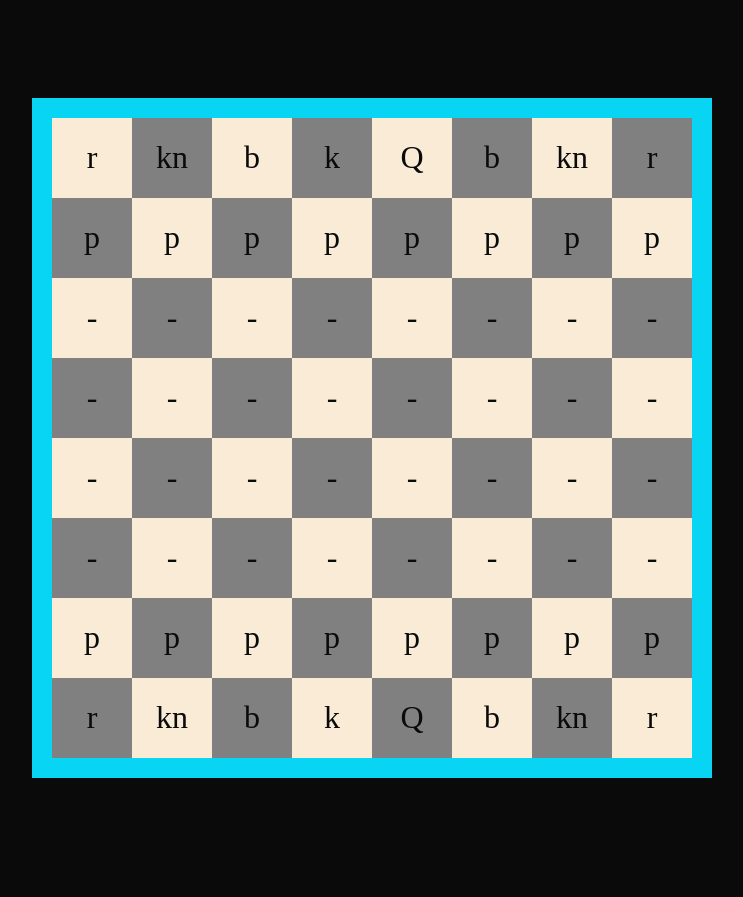
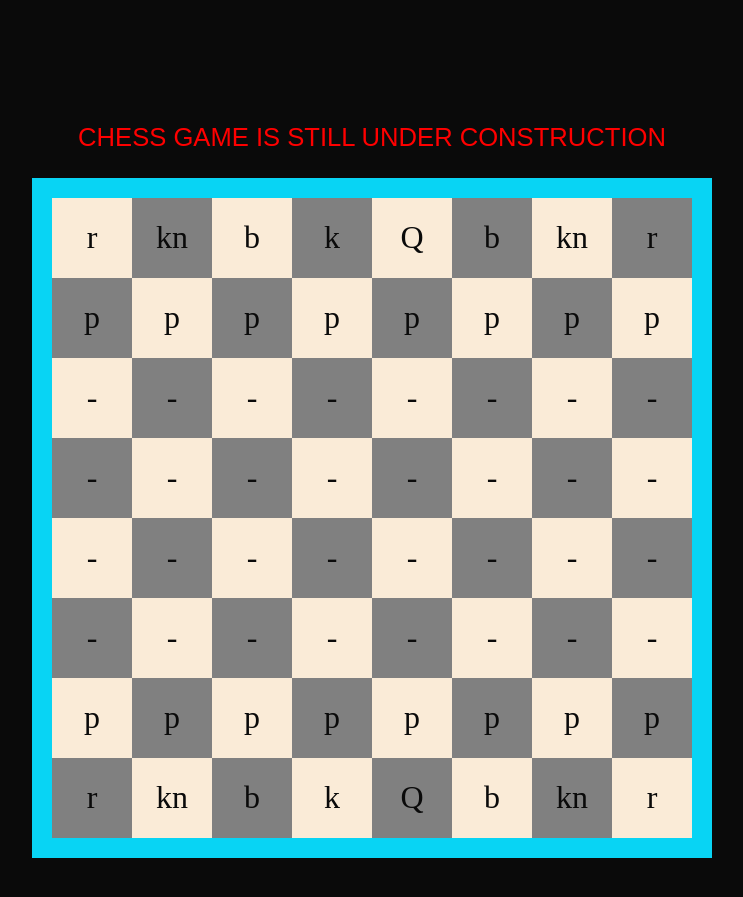
Before and after one commit to smilinjake/PortfolioWebsite, a React (Create React App) app: page / in a window 1280 px wide. Shown: the part 1640-2537 px from the top of the page, without its empty margins (276-1019 px from the left). Built offline with nearby package versions, Linux system fonts and the light colour scheme.

Commit message:
stating that chess game is under construction

```diff
--- a/src/Components/ChessPuzzle.js
+++ b/src/Components/ChessPuzzle.js
@@ -31,6 +31,13 @@ const ChessPuzzle = () => {
     id: 0,
   });
   // NOW SOME PIECE MOVING LOGIC
+  const isValidMove = (selection, positionValue) => {
+    //want to return boolean if move is valid
+
+    // rook moves are valid if position is adjacent, or a modulo of 8
+    if (selection.id === positionValue) {
+    }
+  };
   const PieceMover = (arr, place) => {
     if (selected.inHand === false) {
       // selected.inHand = true;
@@ -59,6 +66,9 @@ const ChessPuzzle = () => {
   return (
     <>
       <div id="ChessPage"></div>
+      <p style={{ color: "red", textAlign: "center" }}>
+        CHESS GAME IS STILL UNDER CONSTRUCTION
+      </p>
       <div className="ChessSection">
         <div className="BoardContainer">
           {hookBoard.map((piece, i) => {
```
